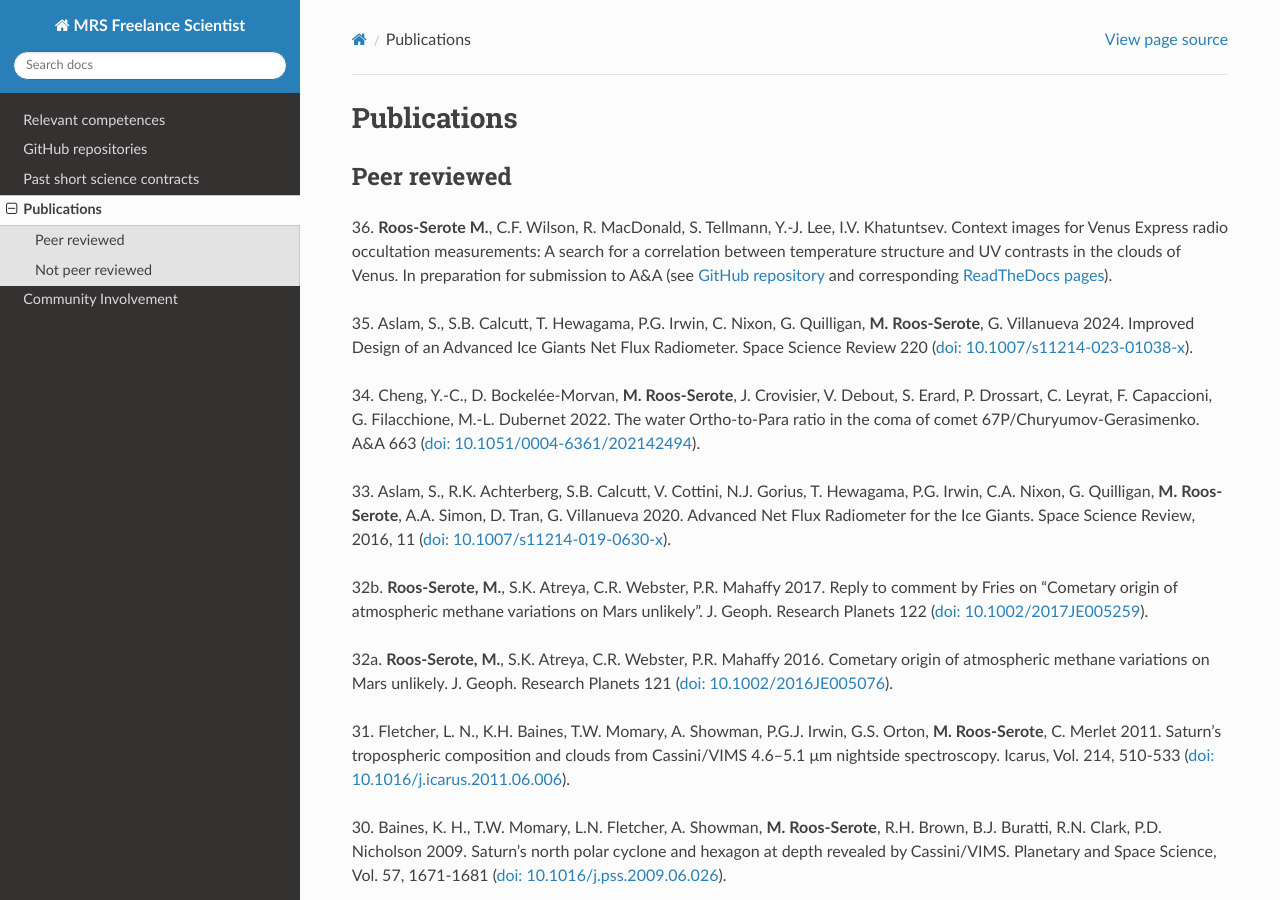
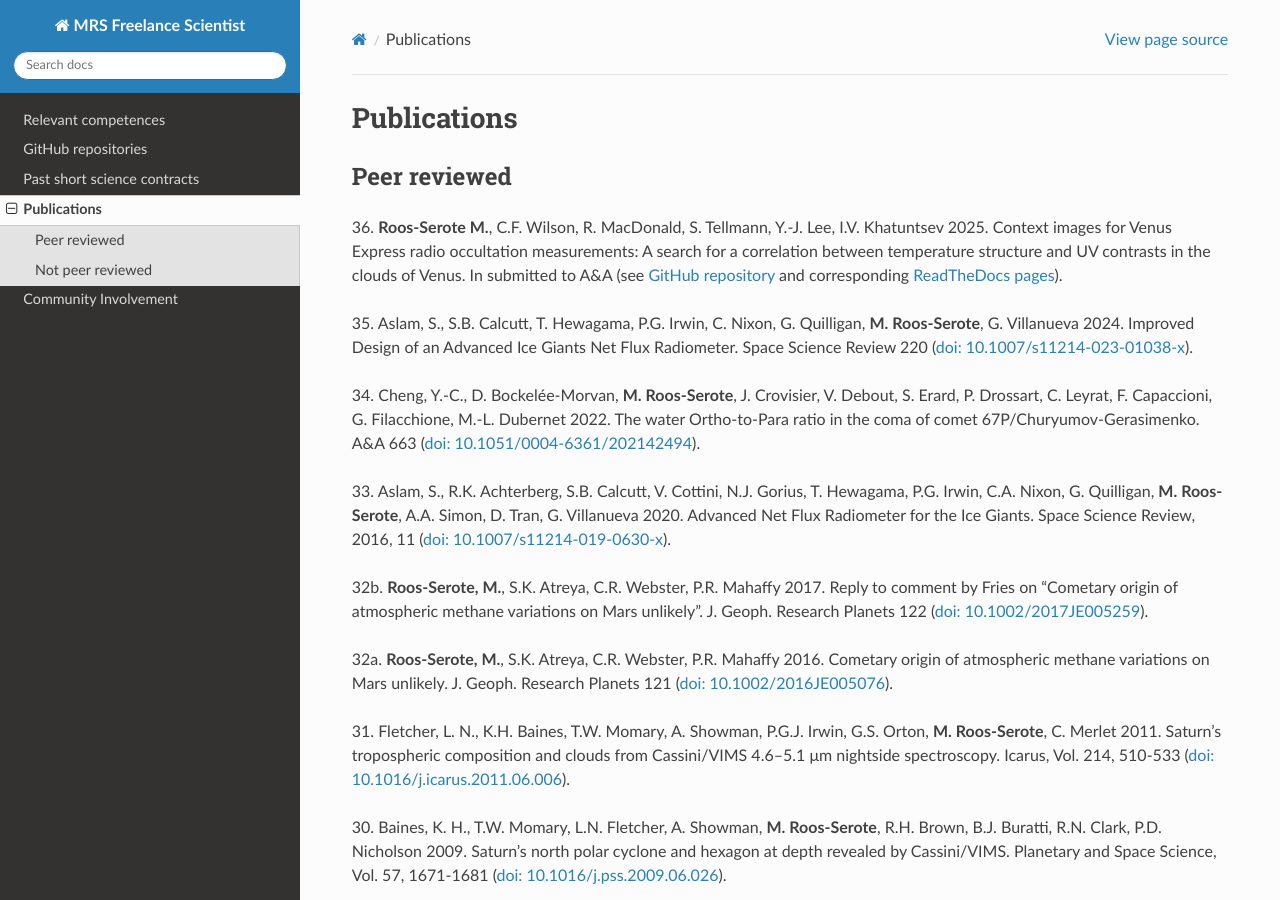
Before and after one commit to PleaseStateTheNatureOfYourInquiry/MRSFreelanceScientist, a Sphinx documentation site: the page built from docs/publications.rst, in a window 1280 px wide and 900 px high. Built offline with Sphinx 7.4.7 and the Read the Docs theme 3.1.0, drawn with Linux system fonts in a browser that asks for light colours.

Commit message:
update publications

```diff
--- a/docs/publications.rst
+++ b/docs/publications.rst
@@ -9,10 +9,10 @@ Peer reviewed
 .. _publication36:
 
 36.
-**Roos-Serote M.**, C.F. Wilson, R. MacDonald, S. Tellmann, Y.-J. Lee, I.V. Khatuntsev.
+**Roos-Serote M.**, C.F. Wilson, R. MacDonald, S. Tellmann, Y.-J. Lee, I.V. Khatuntsev 2025.
 Context images for Venus Express radio occultation measurements: A search for a correlation between temperature structure
 and UV contrasts in the clouds of Venus.
-In preparation for submission to A&A
+In submitted to A&A
 (see `GitHub repository <https://github.com/PleaseStateTheNatureOfYourInquiry/VenusResearchWorkBook>`_ and
 corresponding `ReadTheDocs pages <https://venusresearchworkbook.readthedocs.io/en/latest/>`_).
 
```
